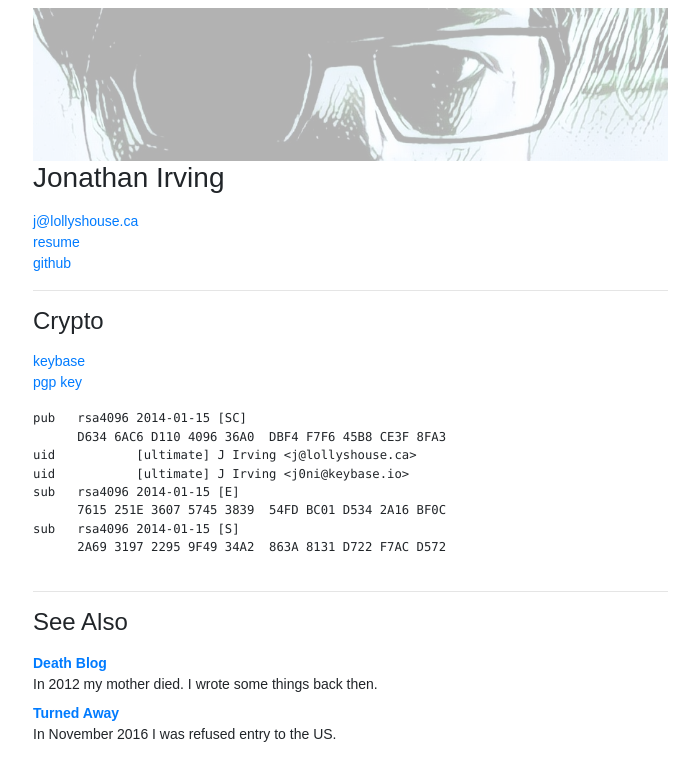
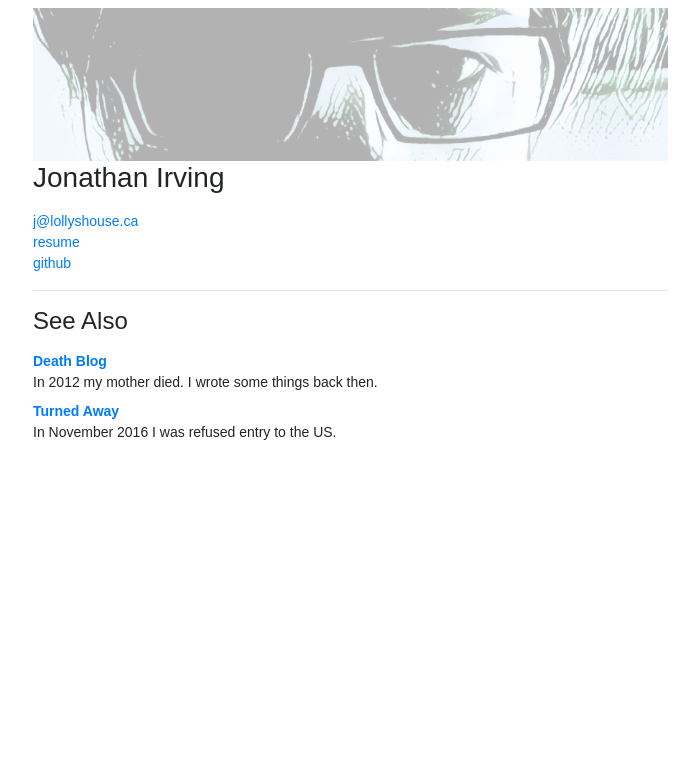
Before and after one commit to j0ni/j0ni.github.io, a Jekyll site: the page built from index.html, in a window 1280 px wide. Shown: the top 781 px of the page, without its empty margins (147-846 px from the left). Built offline with Jekyll 4.4.1, drawn with Linux system fonts in a browser that asks for light colours; some web fonts are replaced.

Commit message:
Remote crypto references

```diff
--- a/index.html
+++ b/index.html
@@ -19,30 +19,6 @@ layout: page
     <hr/>
 
     <section>
-      <h4>Crypto</h4>
-      <p>
-        <ul class="list-unstyled">
-          <li><a href="https://keybase.io/j0ni">keybase</a></li>
-          <li><a href="https://keybase.io/j0ni/key.asc">pgp key</a></li>
-        </ul>
-      </p>
-      <p>
-        <pre>
-pub   rsa4096 2014-01-15 [SC]
-      D634 6AC6 D110 4096 36A0  DBF4 F7F6 45B8 CE3F 8FA3
-uid           [ultimate] J Irving &lt;j@lollyshouse.ca>
-uid           [ultimate] J Irving &lt;j0ni@keybase.io>
-sub   rsa4096 2014-01-15 [E]
-      7615 251E 3607 5745 3839  54FD BC01 D534 2A16 BF0C
-sub   rsa4096 2014-01-15 [S]
-      2A69 3197 2295 9F49 34A2  863A 8131 D722 F7AC D572
-        </pre>
-      </p>
-    </section>
-
-    <hr />
-
-    <section>
       <h4>See Also</h4>
       <p>
         <dl class="list-unstyled">
```
